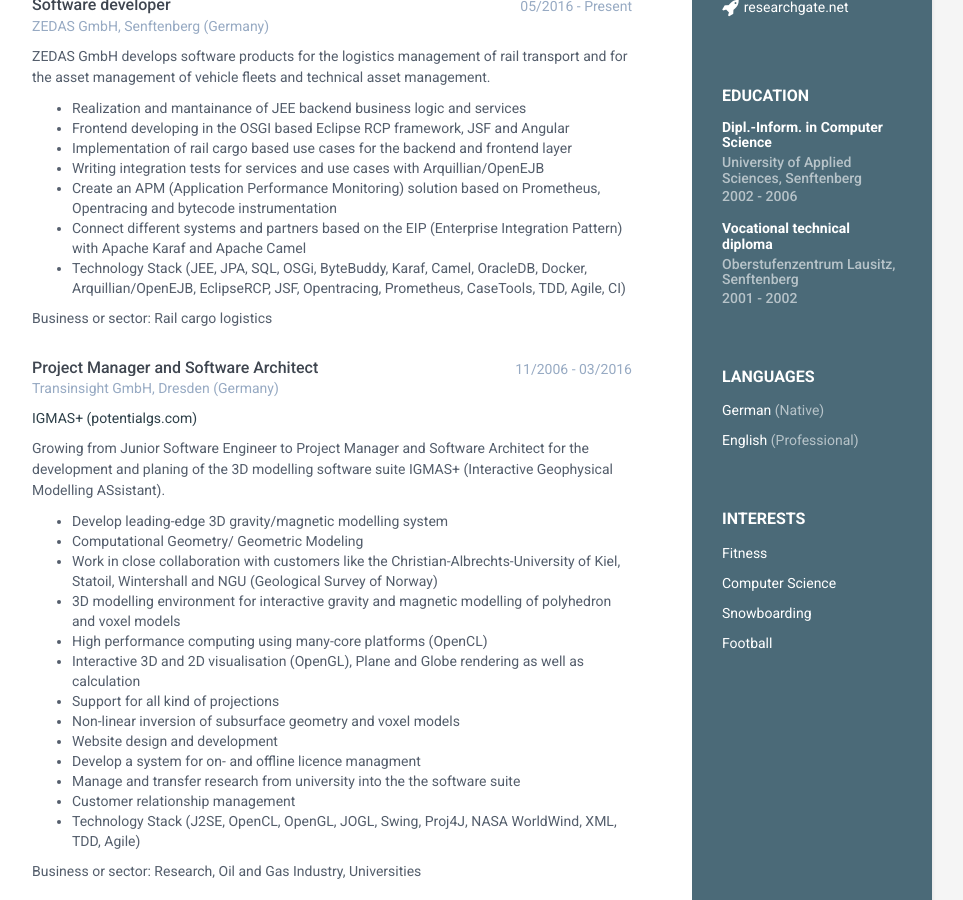
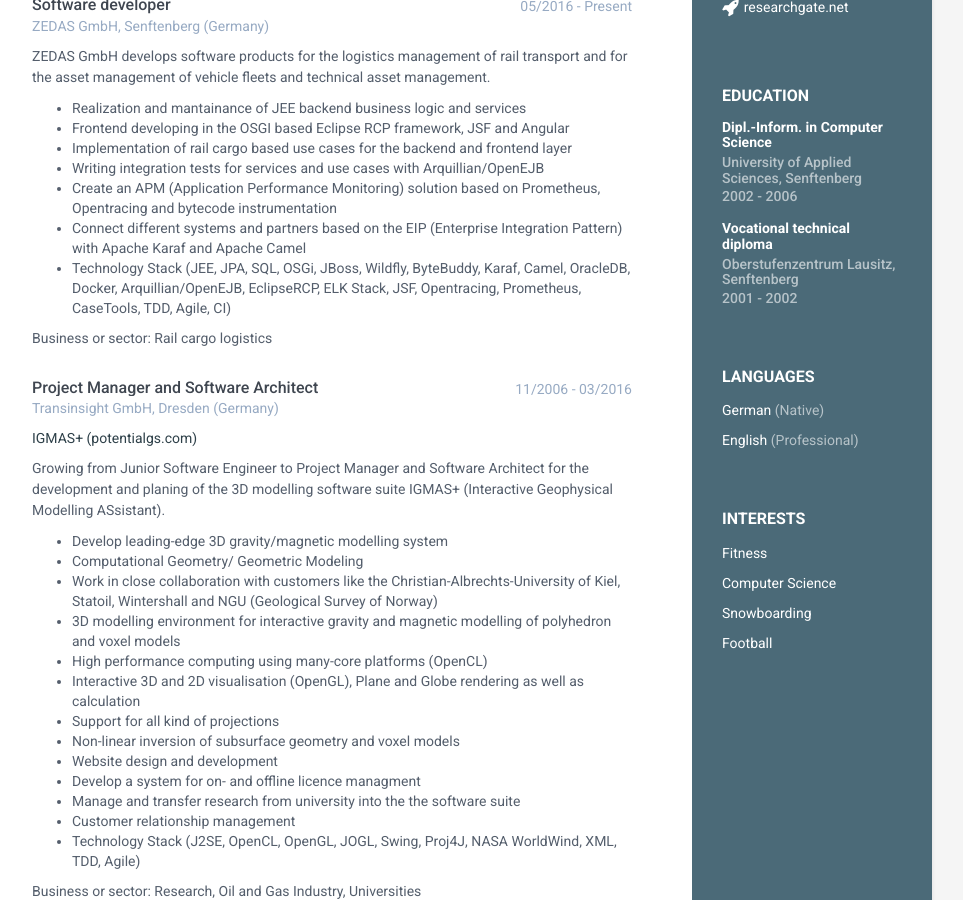
Before and after one commit to cxplonka/cxplonka.github.io, a Jekyll site: the page built from index.html, in a window 1280 px wide and 900 px high, scrolled down 464 px. Shown: the whole window, without its empty margins (188-1151 px from the left). Built offline with Jekyll 4.4.1, drawn with Linux system fonts in a browser that asks for light colours; some of the changed text lies outside the part shown.

Commit message:
update cv

```diff
--- a/_includes/experience.html
+++ b/_includes/experience.html
@@ -18,7 +18,7 @@
                 <li>Writing integration tests for services and use cases with Arquillian/OpenEJB</li>
 				<li>Create an APM (Application Performance Monitoring) solution based on Prometheus, Opentracing and bytecode instrumentation</li>
 				<li>Connect different systems and partners based on the EIP (Enterprise Integration Pattern) with Apache Karaf and Apache Camel</li>
-                <li>Technology Stack (JEE, JPA, SQL, OSGi, ByteBuddy, Karaf, Camel, OracleDB, Docker, Arquillian/OpenEJB, EclipseRCP, JSF, Opentracing, Prometheus, CaseTools, TDD, Agile, CI)</li>
+                <li>Technology Stack (JEE, JPA, SQL, OSGi, JBoss, Wildfly, ByteBuddy, Karaf, Camel, OracleDB, Docker, Arquillian/OpenEJB, EclipseRCP, ELK Stack, JSF, Opentracing, Prometheus, CaseTools, TDD, Agile, CI)</li>
             </ul>
             <p>Business or sector: Rail cargo logistics</p>
         </div><!--//details-->
--- a/_includes/skills.html
+++ b/_includes/skills.html
@@ -33,8 +33,16 @@
             </div><!--//level-bar-->
         </div><!--//item-->
 
+		<div class="item">
+            <h3 class="level-title">TypeScript</h3>
+            <div class="level-bar">
+                <div class="level-bar-inner" data-level="85%">
+                </div>
+            </div><!--//level-bar-->
+        </div><!--//item-->
+
         <div class="item">
-            <h3 class="level-title">Swing/RCP)</h3>
+            <h3 class="level-title">Swing/ RCP</h3>
             <div class="level-bar">
                 <div class="level-bar-inner" data-level="85%">
                 </div>
```
